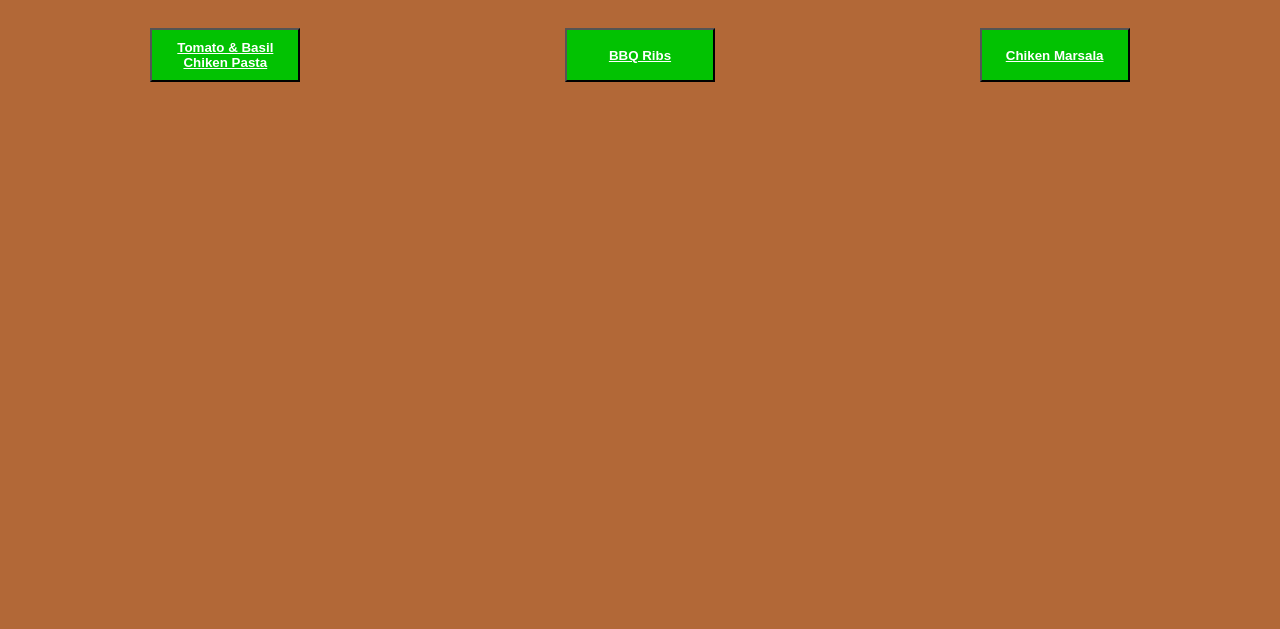
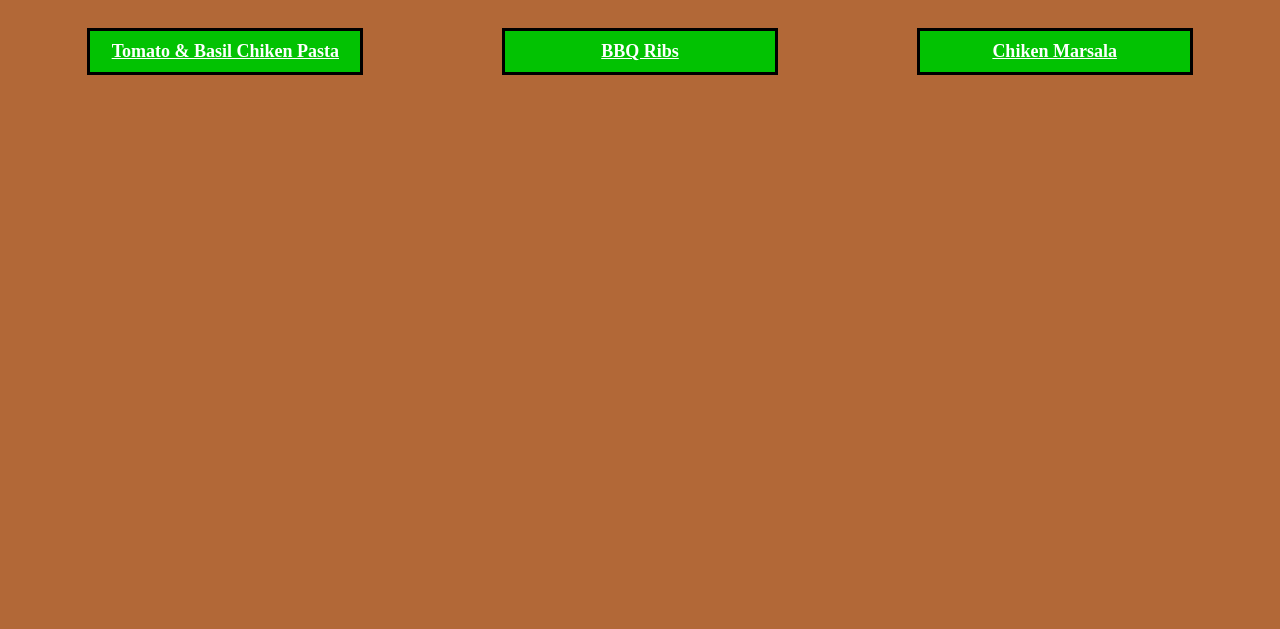
Before and after one commit to PeyValnir/new-odin-recipes, a plain HTML site: page index.html in a window 1280 px wide. Shown: the part 171-800 px from the top of the page. Drawn offline with Linux system fonts and the light colour scheme.

Commit message:
fix the individual-padding issue. Change buttons for links

```diff
--- a/index.html
+++ b/index.html
@@ -12,9 +12,9 @@
 
   <div class="buttons">
 
-    <button class="button"><a href="../new-odin-recipes/chikenpasta.html">Tomato & Basil Chiken Pasta</a></button>
-    <button class="button"><a href="../new-odin-recipes/BBQ-ribs.html">BBQ Ribs </a></button>
-    <button class="button"><a href="../new-odin-recipes/marsala.html">Chiken Marsala</a></button>
+    <a class="button one" href="../new-odin-recipes/chikenpasta.html">Tomato & Basil Chiken Pasta</a>
+    <a  class="button two" href="../new-odin-recipes/BBQ-ribs.html">BBQ Ribs </a>
+    <a  class="button three" href="../new-odin-recipes/marsala.html">Chiken Marsala</a>
 
   </div>
 
--- a/style.css
+++ b/style.css
@@ -13,20 +13,14 @@ h1 {
     padding-top: 50px;
     border:black solid 5px;
     color: white;
-
-
 }
 
 .buttons {
     display: flex;
-    font-size: 24px;
-
+    font-size: 18px;
     padding: 10px;
-
-
+    align-items: start;
 }
-
-
 
 .button {
     text-align: center;
@@ -34,16 +28,19 @@ h1 {
     position: relative;
     margin-left: auto;
     margin-right: auto;
-    width: 150px;
+    width: 250px;
     background-color:rgb(2, 194, 2) ;
     border-color: black;
     color: white;
     font-weight: bold;
     transition: 0.5s;
+    border: black solid 3px;
 }
-.button:hover {
+
+:is(.one, .two, .three):hover {
     background-color: black;
-
+    padding: 25px;
+    border-color: rgb(2, 194, 2);
 }
 
 a {
```
